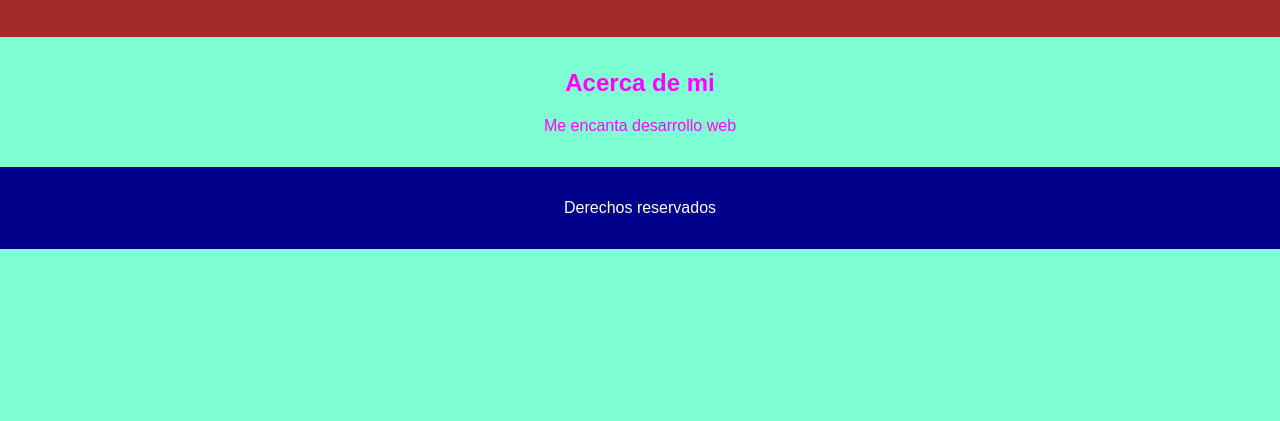
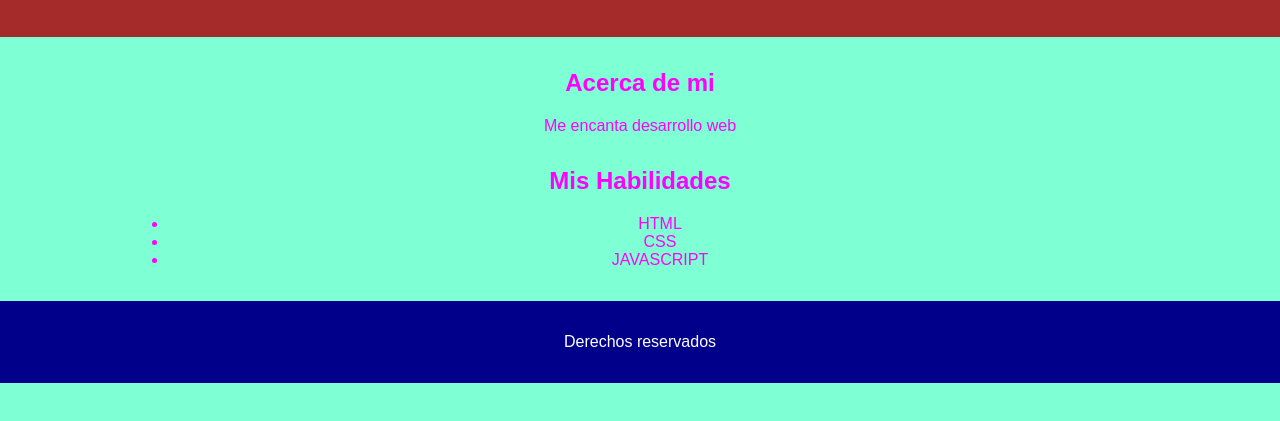
Before and after one commit to perezitoPike/my-portfile, a plain HTML site: page index.html in a window 1280 px wide. Shown: the part 125-546 px from the top of the page. Drawn offline with Linux system fonts and the light colour scheme.

Commit message:
Tercer commit: Adicion de la seccion habilidades al HTML

```diff
--- a/index.html
+++ b/index.html
@@ -15,6 +15,14 @@
         <h2>Acerca de mi</h2>
         <p>Me encanta desarrollo web</p>
     </section>
+    <section id="habilidades">
+        <h2>Mis Habilidades</h2>
+        <ul>
+            <li>HTML</li>
+            <li>CSS</li>
+            <li>JAVASCRIPT</li>
+        </ul>
+    </section>
     <footer><p>Derechos reservados</p></footer>
     <script src="js/script.js"></script>
 </body>
```
